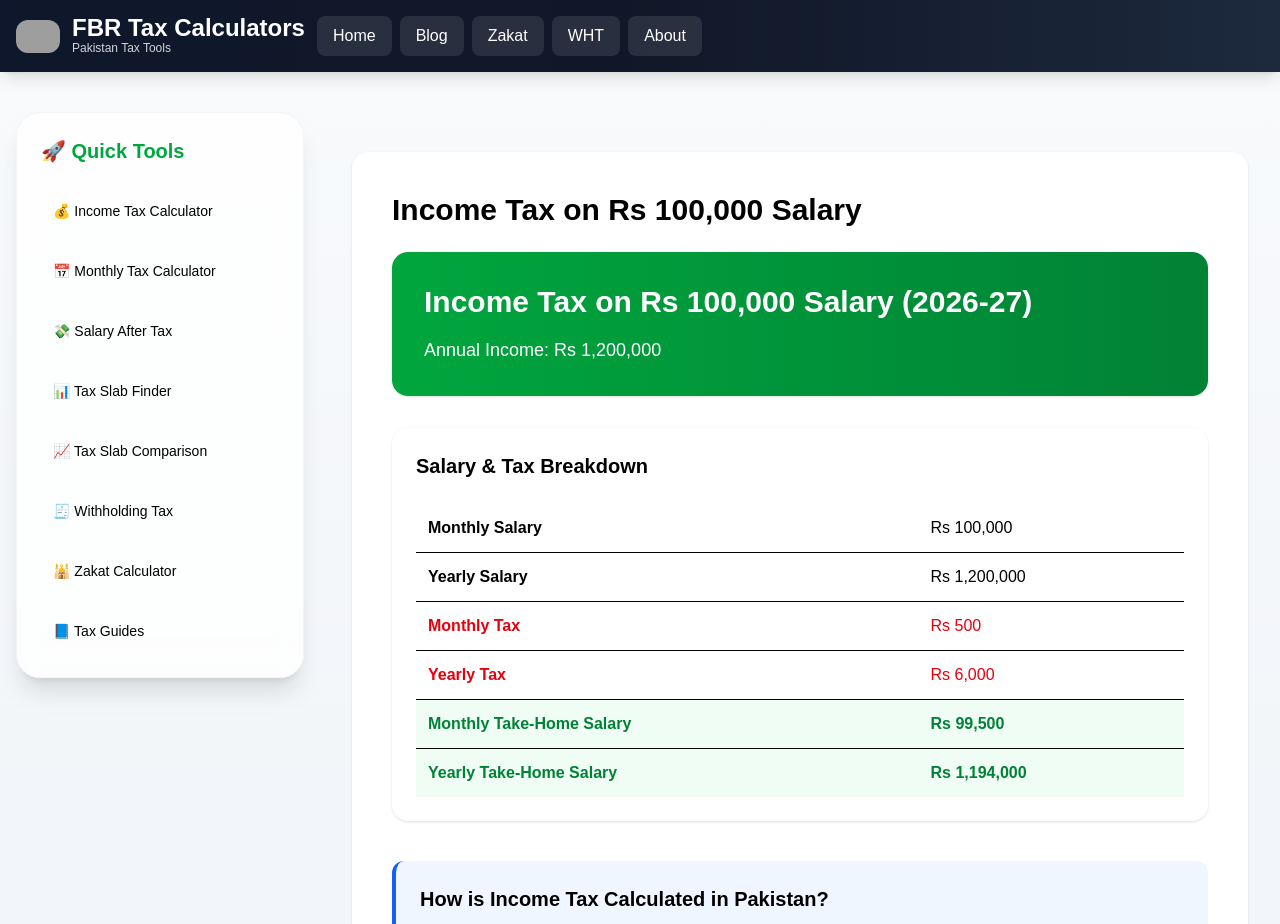
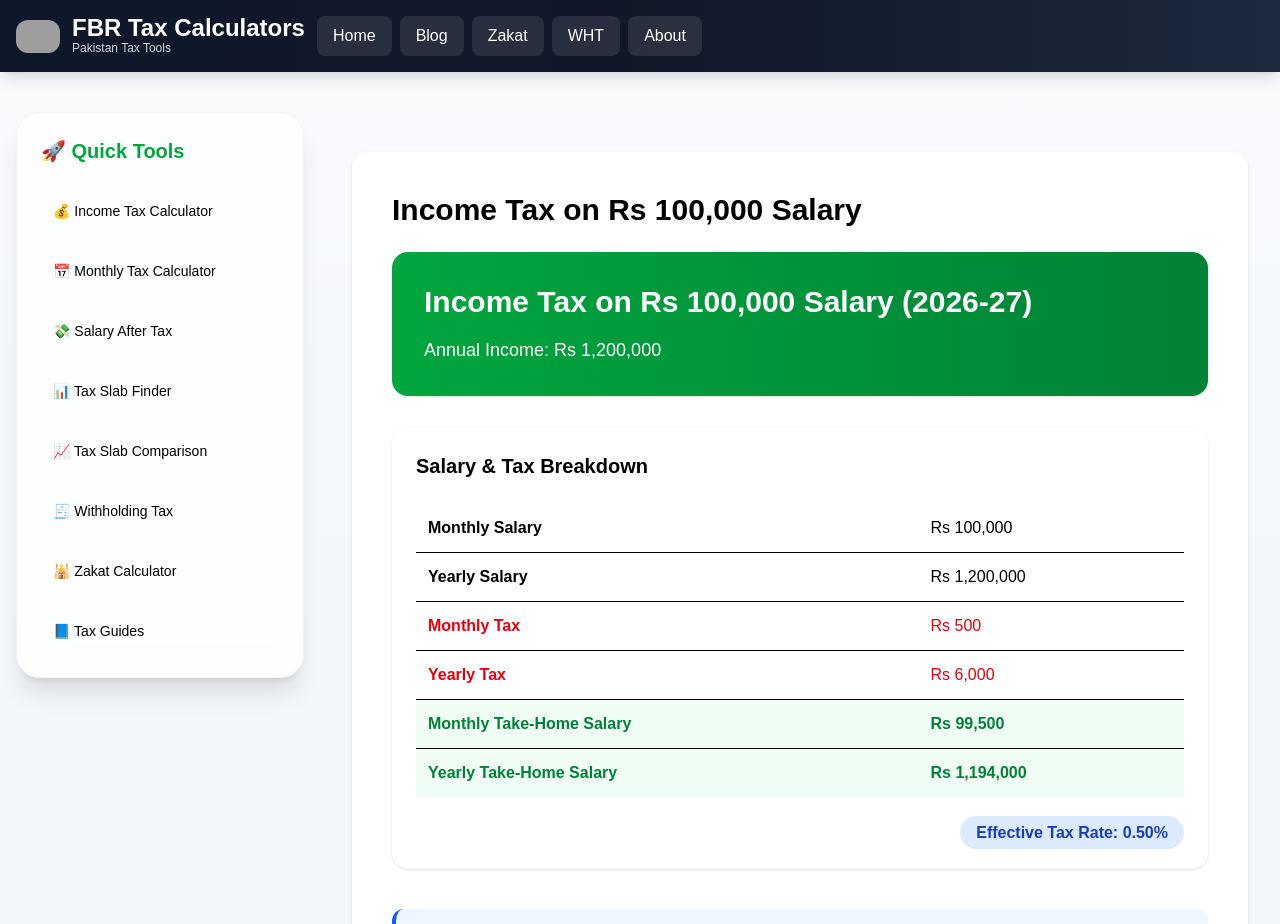
Before and after one commit to muhammadobaid1986/fbrtaxcalculators, a Next.js app: page /salary/100000 in a window 1280 px wide. Shown: the top 924 px of the page. Built offline with nearby package versions, Linux system fonts and the light colour scheme; grey boxes are pictures that could not be loaded.

Commit message:
Added effective tax rate badge to dynamic salary page

```diff
--- a/app/salary/[salary]/page.tsx
+++ b/app/salary/[salary]/page.tsx
@@ -79,6 +79,11 @@ export default async function Page({ params }: any) {
       </tr>
     </tbody>
   </table>
+  <div className="mt-6 text-right">
+  <span className="bg-blue-100 text-blue-800 px-4 py-2 rounded-full font-semibold">
+    Effective Tax Rate: {((result.yearlyTax / (monthlySalary * 12)) * 100).toFixed(2)}%
+  </span>
+</div>
 </div>
 
 <div className="bg-blue-50 border-l-4 border-blue-600 p-6 rounded-xl">
```
